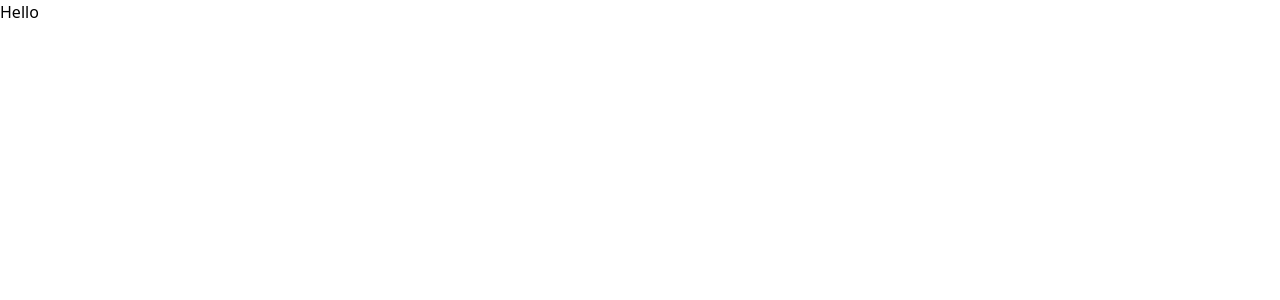
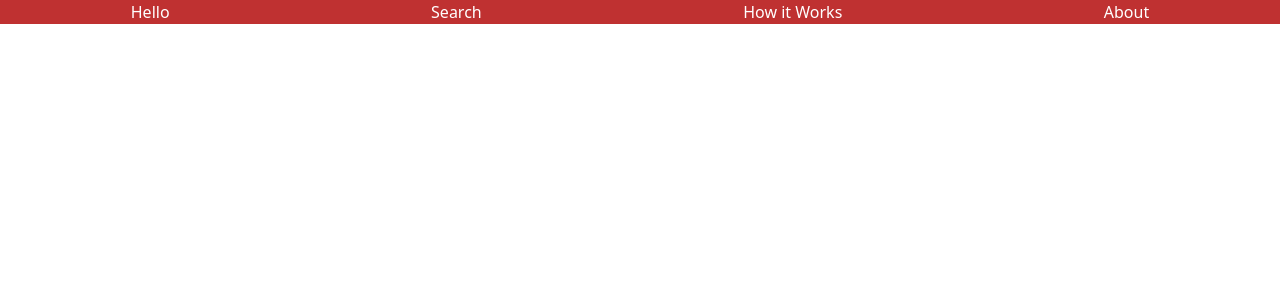
Before and after one commit to StereoPT/reddit-heatmap, a React (Create React App) app: page / in a window 1280 px wide. Shown: the top 300 px of the page. Built offline with nearby package versions, Linux system fonts and the light colour scheme.

Commit message:
NavBar begining

```diff
--- a/src/App.js
+++ b/src/App.js
@@ -1,19 +1,20 @@
 import styled from 'styled-components';
+import NavBar from './Components/NavBar';
+
+function App() {
+  return (
+    <AppContainer>
+      <NavBar/>
+    </AppContainer>
+  );
+}
 
 const AppContainer = styled.div`
-  width: 1440px;
+  //width: 1440px;
   max-width: 100%;
   height: 100vh;
   margin: 0 auto;
   background-color: #ffffff;
 `;
 
-function App() {
-  return (
-    <AppContainer>
-      <nav className="">Hello</nav>
-    </AppContainer>
-  );
-}
-
 export default App;
--- /dev/null
+++ b/src/Components/NavBar.js
@@ -0,0 +1,35 @@
+import React from 'react'
+import styled from 'styled-components'
+
+function NavBar() {
+  return (
+    <Navbar>
+      <div className="nav-link inline">
+        Hello
+      </div>
+      <div className="nav-link inline">
+        Search
+      </div>
+      <div className="nav-link inline">
+        How it Works
+      </div>
+      <div className="nav-link inline">
+        About
+      </div>
+    </Navbar>
+  )
+}
+
+const Navbar = styled.nav `
+  background: rgb(191,49,49);
+  display: flex;
+  justify-content: space-around;
+  .nav-link{
+    color: white;
+    cursor: pointer;
+    //margin: 0 0 0 5rem;
+  }
+`;
+
+
+export default NavBar
```
